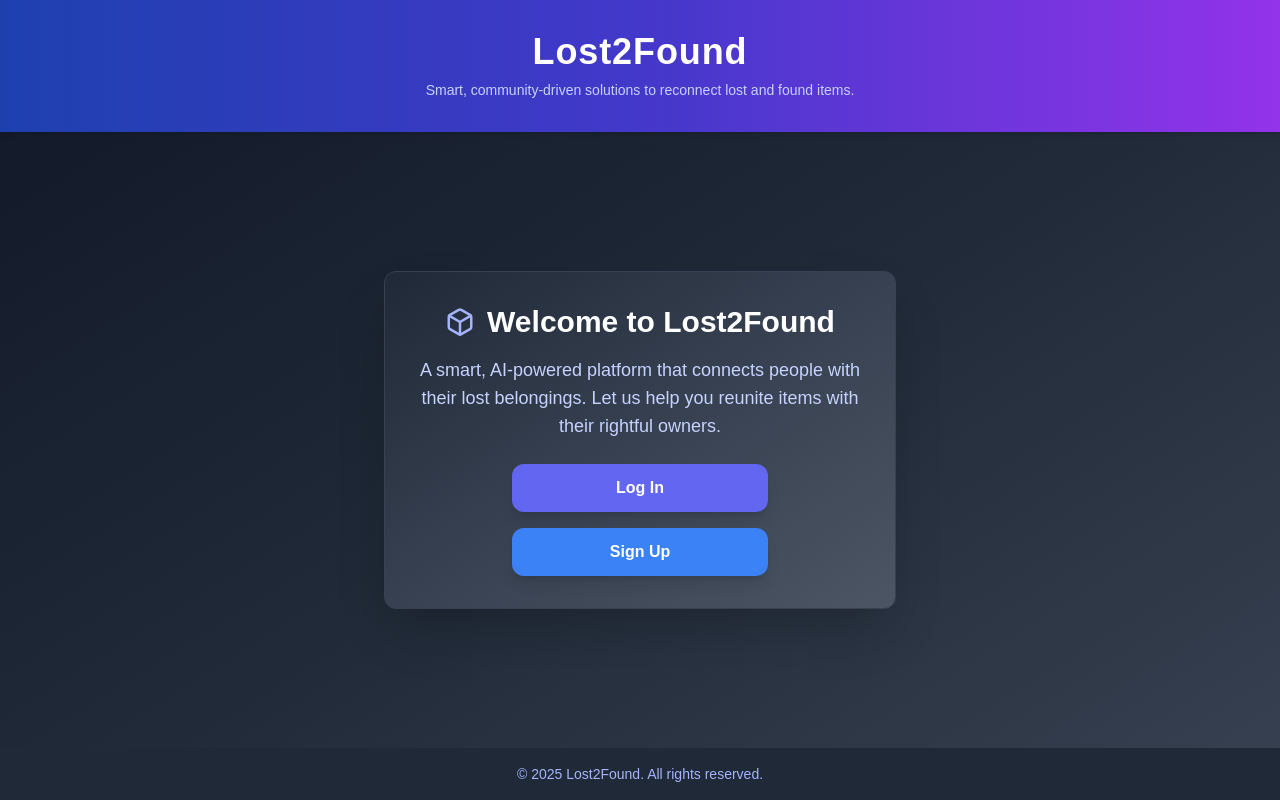
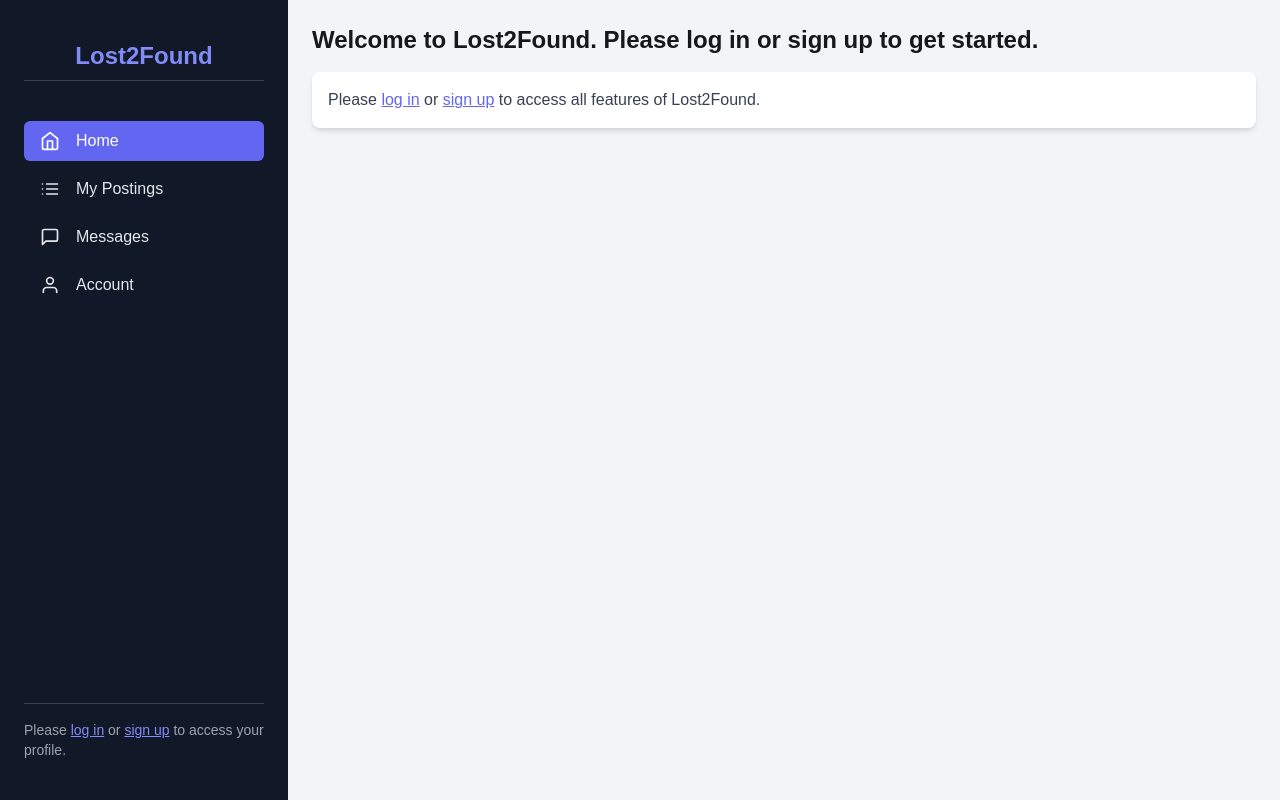
Before and after one commit to idil-bil/Lost2Found, a Next.js app in the folder hackathon_frontend/: page / in a window 1280 px wide. Built offline with nearby package versions, Linux system fonts and the light colour scheme.

Commit message:
left panel

```diff
--- /dev/null
+++ b/hackathon_frontend/src/app/account/page.js
@@ -0,0 +1,69 @@
+// src/app/pages.js
+import Head from "next/head";
+import Link from "next/link";
+import { FiBox, FiHome } from "react-icons/fi"; // Icon library import
+
+export default function HomePage() {
+  return (
+    <div className="flex min-h-screen flex-col items-center justify-center bg-gradient-to-br from-gray-900 via-gray-800 to-gray-700">
+      <Head>
+        <title>Lost2Found</title>
+        <meta
+          name="description"
+          content="A smart, community-driven platform to reconnect lost and found items."
+        />
+        <link rel="icon" href="/favicon.ico" />
+      </Head>
+
+      <header className="w-full py-8 bg-gradient-to-r from-blue-800 via-indigo-700 to-purple-600 shadow-md">
+        <Link
+          href="/"
+          className="absolute left-6 top-4 flex items-center gap-2 bg-gray-800 text-white px-5 py-3 rounded-md text-sm font-semibold shadow-md hover:bg-gray-700 transition"
+        >
+          <FiHome className="text-lg" />
+          Home
+        </Link>
+        <h1 className="text-center text-4xl font-extrabold text-white tracking-wide">
+          Lost2Found
+        </h1>
+        <p className="mt-2 text-center text-indigo-200 text-sm">
+          Smart, community-driven solutions to reconnect lost and found items.
+        </p>
+      </header>
+
+      <main className="flex flex-1 flex-col items-center justify-center px-6 text-gray-800">
+        <div className="w-full max-w-lg rounded-xl bg-gradient-to-br from-gray-800 via-gray-700 to-gray-600 shadow-2xl p-8 border border-gray-700">
+          <div className="flex items-center justify-center gap-3">
+            <FiBox className="text-indigo-300 text-3xl" />
+            <h2 className="text-3xl font-bold text-white whitespace-nowrap">
+              Welcome to Lost2Found
+            </h2>
+          </div>
+          <p className="mt-4 text-center text-indigo-200 text-lg">
+            A smart, AI-powered platform that connects people with their lost
+            belongings. Let us help you reunite items with their rightful
+            owners.
+          </p>
+          <div className="mt-6 flex flex-col gap-4 items-center">
+            <Link
+              href="/login"
+              className="w-64 text-center font-semibold py-3 px-5 rounded-xl shadow-lg bg-indigo-500 text-white font-medium hover:bg-indigo-600 transform hover:scale-105 transition duration-200"
+            >
+              Log In
+            </Link>
+            <Link
+              href="/signup"
+              className="w-64 text-center font-semibold py-3 px-5 rounded-xl shadow-lg bg-blue-500 text-white font-medium hover:bg-blue-600 transform hover:scale-105 transition duration-200"
+            >
+              Sign Up
+            </Link>
+          </div>
+        </div>
+      </main>
+
+      <footer className="w-full py-4 bg-gray-800 text-center text-sm text-indigo-300">
+        &copy; {new Date().getFullYear()} Lost2Found. All rights reserved.
+      </footer>
+    </div>
+  );
+}
--- /dev/null
+++ b/hackathon_frontend/src/app/components/LeftPanel.js
@@ -0,0 +1,112 @@
+"use client";
+
+import Link from "next/link";
+import { usePathname } from "next/navigation"; // New hook for App Router
+import { FiHome, FiList, FiMessageSquare, FiUser } from "react-icons/fi";
+import { signOut } from "firebase/auth";
+import { auth } from "@/firebase"; // Ensure this is correctly imported
+
+export default function LeftPanel({ user }) {
+  const currentPath = usePathname(); // Automatically gets the current path
+
+  const handleLogout = async () => {
+    try {
+      await signOut(auth); // Sign out the user using Firebase
+      window.location.href = "/login"; // Redirect to the login page after logout
+    } catch (error) {
+      console.error("Error signing out:", error);
+    }
+  };
+
+  return (
+    <div className="h-screen w-72 bg-gray-900 text-gray-200 flex flex-col justify-between p-6 py-10">
+      {/* Title and Separating Line */}
+      <div>
+        <h1 className="text-2xl font-extrabold text-indigo-400 text-center mb-2">
+          Lost2Found
+        </h1>
+        <hr className="border-gray-700 mb-4" />
+
+        {/* Navigation */}
+        <nav className="space-y-2 py-6">
+          <Link
+            href="/"
+            className={`flex items-center gap-4 px-4 py-2 rounded-md ${
+              currentPath === "/"
+                ? "bg-indigo-500 text-white"
+                : "hover:bg-gray-700 hover:text-white"
+            }`}
+          >
+            <FiHome size={20} />
+            Home
+          </Link>
+          <Link
+            href="/my-postings"
+            className={`flex items-center gap-4 px-4 py-2 rounded-md ${
+              currentPath === "/my-postings"
+                ? "bg-indigo-500 text-white"
+                : "hover:bg-gray-700 hover:text-white"
+            }`}
+          >
+            <FiList size={20} />
+            My Postings
+          </Link>
+          <Link
+            href="/messages"
+            className={`flex items-center gap-4 px-4 py-2 rounded-md ${
+              currentPath === "/messages"
+                ? "bg-indigo-500 text-white"
+                : "hover:bg-gray-700 hover:text-white"
+            }`}
+          >
+            <FiMessageSquare size={20} />
+            Messages
+          </Link>
+          <Link
+            href="/account"
+            className={`flex items-center gap-4 px-4 py-2 rounded-md ${
+              currentPath === "/account"
+                ? "bg-indigo-500 text-white"
+                : "hover:bg-gray-700 hover:text-white"
+            }`}
+          >
+            <FiUser size={20} />
+            Account
+          </Link>
+        </nav>
+      </div>
+
+      {/* User Info */}
+      <div className="mt-6">
+        <hr className="border-gray-700 mb-4" />
+
+        {user ? (
+          <div>
+            <p className="text-sm text-gray-400 mb-4">
+              Logged in as:{" "}
+              <span className="text-white font-medium">{user.email}</span>
+            </p>
+            <button
+              onClick={handleLogout}
+              className="w-full px-4 py-2 bg-red-500 text-white rounded-xl hover:bg-red-600 transition"
+            >
+              Log Out
+            </button>
+          </div>
+        ) : (
+          <p className="text-sm text-gray-400">
+            Please{" "}
+            <Link href="/login" className="text-indigo-400 underline">
+              log in
+            </Link>{" "}
+            or{" "}
+            <Link href="/signup" className="text-indigo-400 underline">
+              sign up
+            </Link>{" "}
+            to access your profile.
+          </p>
+        )}
+      </div>
+    </div>
+  );
+}
--- a/hackathon_frontend/src/app/page.js
+++ b/hackathon_frontend/src/app/page.js
@@ -1,62 +1,61 @@
-// src/app/pages.js
-import Head from "next/head";
-import Link from "next/link";
-import { FiBox } from "react-icons/fi"; // Icon library import
+"use client";
+
+import { useSearchParams } from "next/navigation";
+import LeftPanel from "./components/LeftPanel";
 
 export default function HomePage() {
+  const searchParams = useSearchParams();
+  const email = searchParams.get("email"); // Retrieve the user's email from query parameters
+
+  const user = email
+    ? { email } // If email exists in query, consider the user logged in
+    : null; // Otherwise, no user is logged in
+
   return (
-    <div className="flex min-h-screen flex-col items-center justify-center bg-gradient-to-br from-gray-900 via-gray-800 to-gray-700">
-      <Head>
-        <title>Lost2Found</title>
-        <meta
-          name="description"
-          content="A smart, community-driven platform to reconnect lost and found items."
-        />
-        <link rel="icon" href="/favicon.ico" />
-      </Head>
+    <div className="flex h-screen">
+      {/* Left Panel */}
+      <LeftPanel user={user} />
 
-      <header className="w-full py-8 bg-gradient-to-r from-blue-800 via-indigo-700 to-purple-600 shadow-md">
-        <h1 className="text-center text-4xl font-extrabold text-white tracking-wide">
-          Lost2Found
+      {/* Main Content */}
+      <div className="flex-1 p-6 bg-gray-100">
+        <h1 className="text-2xl font-bold mb-4">
+          {user
+            ? `Welcome, ${user.email}!`
+            : "Welcome to Lost2Found. Please log in or sign up to get started."}
         </h1>
-        <p className="mt-2 text-center text-indigo-200 text-sm">
-          Smart, community-driven solutions to reconnect lost and found items.
-        </p>
-      </header>
 
-      <main className="flex flex-1 flex-col items-center justify-center px-6 text-gray-800">
-        <div className="w-full max-w-lg rounded-xl bg-gradient-to-br from-gray-800 via-gray-700 to-gray-600 shadow-2xl p-8 border border-gray-700">
-          <div className="flex items-center justify-center gap-3">
-            <FiBox className="text-indigo-300 text-3xl" />
-            <h2 className="text-3xl font-bold text-white whitespace-nowrap">
-              Welcome to Lost2Found
-            </h2>
+        {/* Conditional Content */}
+        {user ? (
+          <div>
+            <p className="mb-4">
+              Use the navigation on the left to explore Lost2Found. You can:
+            </p>
+            <ul className="list-disc pl-6 mb-6">
+              <li>View and manage your postings.</li>
+              <li>Check messages from other users.</li>
+              <li>Update your profile information in the Account section.</li>
+            </ul>
+            <div className="bg-white p-4 rounded-lg shadow-md">
+              <h2 className="text-xl font-semibold mb-2">Recent Updates</h2>
+              <p>No updates yet. Start by creating a new posting!</p>
+            </div>
           </div>
-          <p className="mt-4 text-center text-indigo-200 text-lg">
-            A smart, AI-powered platform that connects people with their lost
-            belongings. Let us help you reunite items with their rightful
-            owners.
-          </p>
-          <div className="mt-6 flex flex-col gap-4 items-center">
-            <Link
-              href="/login"
-              className="w-64 text-center font-semibold py-3 px-5 rounded-xl shadow-lg bg-indigo-500 text-white font-medium hover:bg-indigo-600 transform hover:scale-105 transition duration-200"
-            >
-              Log In
-            </Link>
-            <Link
-              href="/signup"
-              className="w-64 text-center font-semibold py-3 px-5 rounded-xl shadow-lg bg-blue-500 text-white font-medium hover:bg-blue-600 transform hover:scale-105 transition duration-200"
-            >
-              Sign Up
-            </Link>
+        ) : (
+          <div className="bg-white p-4 rounded-lg shadow-md">
+            <p className="text-gray-700">
+              Please{" "}
+              <a href="/login" className="text-indigo-500 underline">
+                log in
+              </a>{" "}
+              or{" "}
+              <a href="/signup" className="text-indigo-500 underline">
+                sign up
+              </a>{" "}
+              to access all features of Lost2Found.
+            </p>
           </div>
-        </div>
-      </main>
-
-      <footer className="w-full py-4 bg-gray-800 text-center text-sm text-indigo-300">
-        &copy; {new Date().getFullYear()} Lost2Found. All rights reserved.
-      </footer>
+        )}
+      </div>
     </div>
   );
 }
```
Also changed, not shown: hackathon_frontend/src/app/login/page.js (+25 -6 lines), hackathon_frontend/src/app/signup/page.js (+10 -4 lines).
